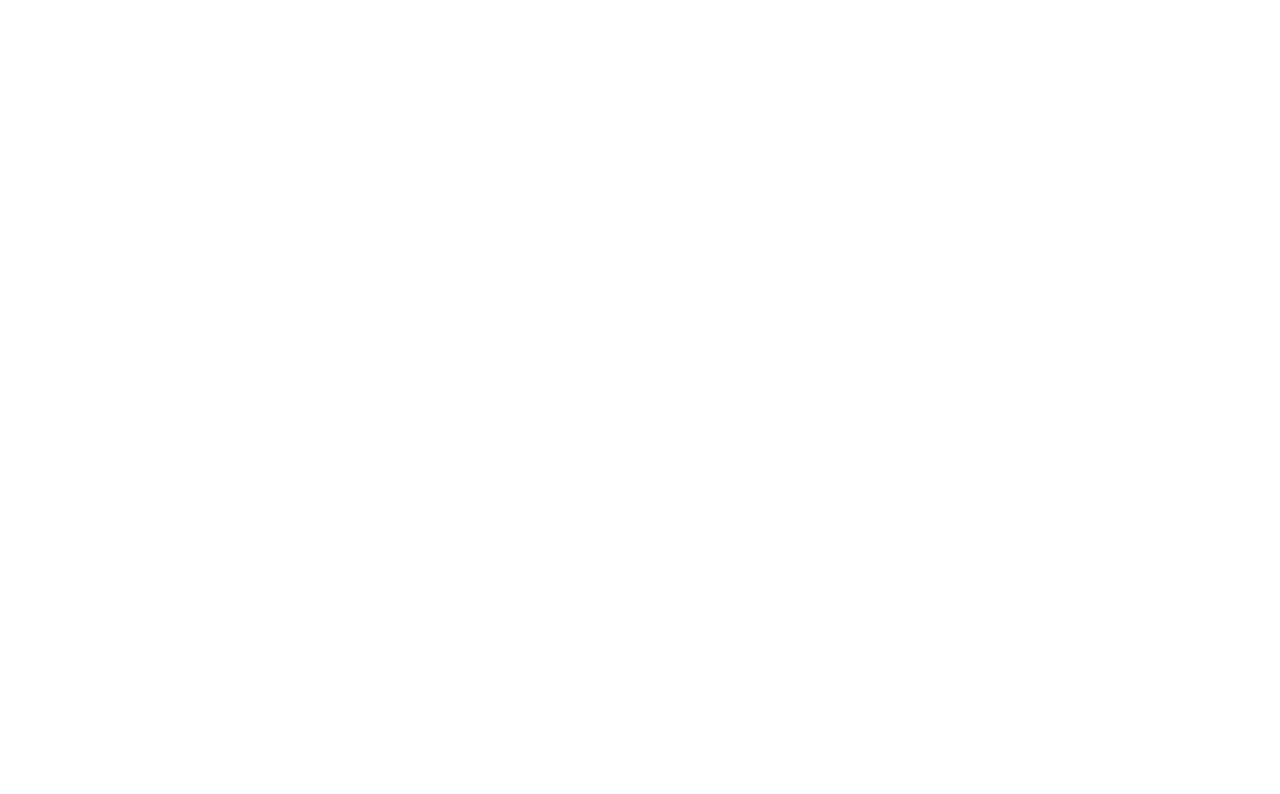
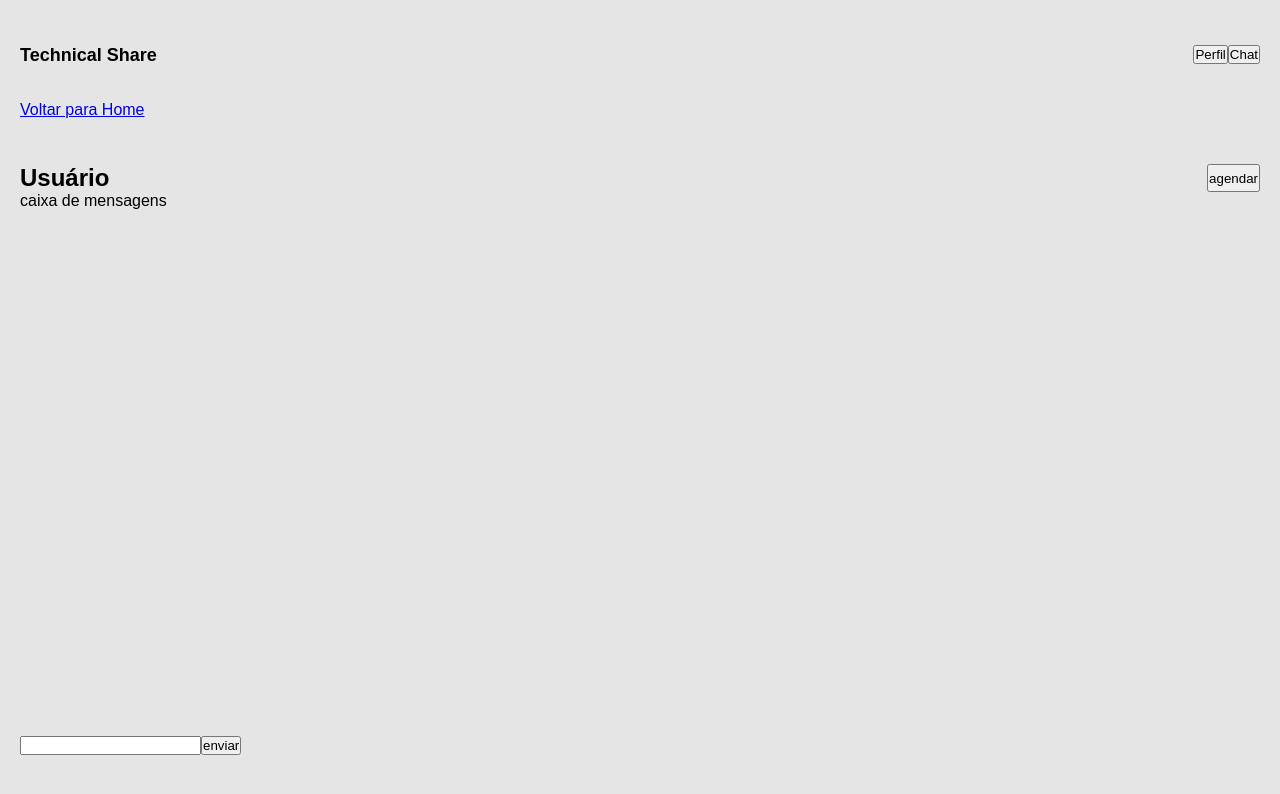
Before and after one commit to Squad-19-Hackathon-FCamara/technical-share-s19, a React (Create React App) app in the folder technical-share-s19/: page /chat/1 in a window 1280 px wide. Shown: the top 794 px of the page. Built offline with nearby package versions, Linux system fonts and the light colour scheme; a small style sheet from the web is missing.

Commit message:
add: início tela chat

```diff
--- a/technical-share-s19/src/App.jsx
+++ b/technical-share-s19/src/App.jsx
@@ -3,6 +3,7 @@
 import Home from './pages/Home'
 import Profile from './pages/Profile'
 import './App.css'
+import Chat from './pages/Chat'
 
 const App = () => {
   return (
@@ -13,6 +14,9 @@
       <Route path="/profile/">
         <Profile />
       </Route>
+      <Route path="/chat/:chatId">
+        <Chat />
+      </Route>
     </div>
   )
 }
--- a/technical-share-s19/src/assets/icons/index.js
+++ b/technical-share-s19/src/assets/icons/index.js
@@ -15,3 +15,21 @@
     />
   </svg>
 )
+
+export const BackIcon = (
+  <svg
+    xmlns="http://www.w3.org/2000/svg"
+    className="h-6 w-6"
+    fill="none"
+    width="100%"
+    viewBox="0 0 24 24"
+    stroke="currentColor"
+    strokeWidth={2}
+  >
+    <path
+      strokeLinecap="round"
+      strokeLinejoin="round"
+      d="M10 19l-7-7m0 0l7-7m-7 7h18"
+    />
+  </svg>
+)
--- a/technical-share-s19/src/components/Header/styles.js
+++ b/technical-share-s19/src/components/Header/styles.js
@@ -3,7 +3,6 @@
 const HeaderContainer = styled.header`
   display: flex;
   justify-content: space-between;
-  padding-bottom: 2.813rem;
 `
 const HeaderTitle = styled.h1`
   font-size: 1.125rem;
--- a/technical-share-s19/src/components/SearchBar/index.jsx
+++ b/technical-share-s19/src/components/SearchBar/index.jsx
@@ -5,7 +5,7 @@
 const SearchBar = () => {
   return (
     <Form>
-      <Input placeholder="Digite o nome, cargo, skill ou seguimento" />
+      <Input placeholder="Digite o nome, cargo, skill ou segmento" />
       <Button>{SearchIcon}</Button>
     </Form>
   )
--- a/technical-share-s19/src/pages/Chat/index.jsx
+++ b/technical-share-s19/src/pages/Chat/index.jsx
@@ -1,7 +1,36 @@
 import React from 'react'
+import { Link } from 'react-router-dom'
+import { BackIcon } from '../../assets/icons'
+import Header from '../../components/Header'
+import {
+  ChatHeader,
+  Container,
+  ReturnHome,
+  Icon,
+  ChatBox,
+  MessageInput
+} from './styles'
 
 const Chat = () => {
-  return <div>Chat</div>
+  return (
+    <Container>
+      <Header />
+      <ReturnHome>
+        <Link to="/home">
+          <Icon>{/* {BackIcon}*/}</Icon>Voltar para Home
+        </Link>
+      </ReturnHome>
+      <ChatHeader>
+        <h2>Usuário</h2>
+        <button>agendar</button>
+      </ChatHeader>
+      <ChatBox>caixa de mensagens</ChatBox>
+      <MessageInput>
+        <input type="text" />
+        <button>enviar</button>
+      </MessageInput>
+    </Container>
+  )
 }
 
 export default Chat
--- a/technical-share-s19/src/pages/Chat/styles.js
+++ b/technical-share-s19/src/pages/Chat/styles.js
@@ -1,4 +1,32 @@
-export const Caixa = styled.div`
+import styled from 'styled-components'
+
+export const Container = styled.div`
+  height: 100vh;
   display: flex;
+  flex-direction: column;
+  padding: 2.813rem 1.25rem;
+  background-color: #e5e5e5;
+`
+
+export const ReturnHome = styled.span`
+  display: flex;
+  /* height: 1.875rem; */
   align-items: center;
+  margin: 2.188rem 0 2.813rem 0;
 `
+export const Icon = styled.i`
+  height: 2rem;
+`
+
+export const ChatHeader = styled.div`
+  display: flex;
+  justify-content: space-between;
+`
+
+export const ChatBox = styled.div`
+  height: 80vh;
+`
+
+export const MessageInput = styled.div`
+  display: flex;
+`
--- a/technical-share-s19/src/pages/home/styles.js
+++ b/technical-share-s19/src/pages/home/styles.js
@@ -8,7 +8,9 @@
   background-color: #e5e5e5;
 `
 
-const Hero = styled.div``
+const Hero = styled.div`
+  padding-top: 2.813rem;
+`
 
 const HeroTitle = styled.h2`
   font-size: 1.563rem;
```
